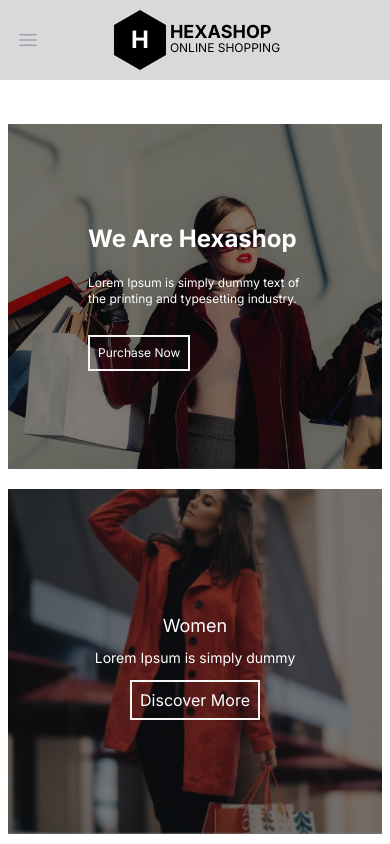
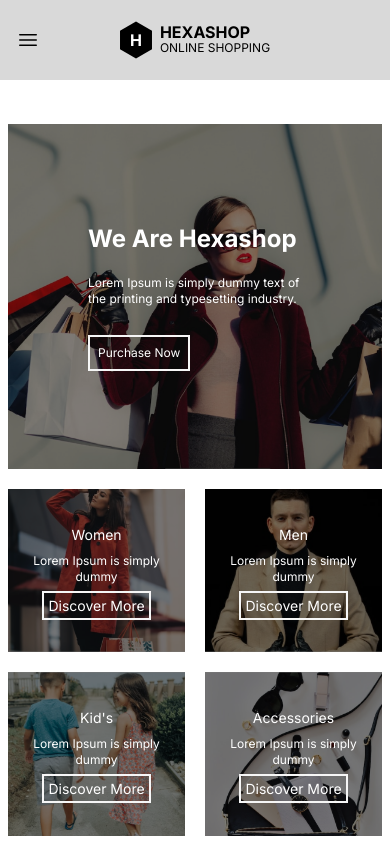
Before and after one commit to hanawazaki/hexastore, a Vue app: page /#/ in a window 390 px wide. Shown: the top 844 px of the page. Built offline with nearby package versions, Linux system fonts and the light colour scheme.

Commit message:
responsive navbar + hero

```diff
--- a/src/components/CategoryBox.vue
+++ b/src/components/CategoryBox.vue
@@ -3,17 +3,17 @@
     <div class="absolute z-1 bg-shade w-full h-full"></div>
     <!--  -->
     <div
-      class="content-box w-full text-white absolute z-2 px-5 top-[50%] translate-y-[-50%] xl:content-box-xl xl2:content-box-xl2"
+      class="content-box w-full text-white absolute z-2 px-2 lg:px-5 top-[50%] translate-y-[-50%] xl:content-box-xl xl2:content-box-xl2"
     >
-      <h1 class="text-lg font-normal mb-2 xl:title-xl xl2:title-xl2">
+      <h1 class="text-sm lg:text-lg font-normal mb-2 xl:title-xl xl2:title-xl2">
         {{ category }}
       </h1>
-      <p class="text-sm font-normal mb-5 xl:desc-xl xl2:desc-xl2">
+      <p class="text-xs font-normal mb-2 md:mb-5 xl:desc-xl xl2:desc-xl2">
         {{ description }}
       </p>
       <RouterLink
         :to="link"
-        class="border-2 border-greyCst bg-transparent px-2 py-2 md:button-md lg:button-lg xl:button-xl xl2:button-xl2 hover:bg-white hover:text-black"
+        class="border-2 border-greyCst bg-transparent w-full text-sm lg:text-lg p-[0.25rem] md:button-md lg:button-lg xl:button-xl xl2:button-xl2 hover:bg-white hover:text-black"
       >
         Discover More
       </RouterLink>
--- a/src/components/Logo.vue
+++ b/src/components/Logo.vue
@@ -2,6 +2,7 @@
   <div class="flex items-center">
     <div class="relative">
       <svg
+        class="w-8 mr-2 lg:w-[60px]"
         xmlns="http://www.w3.org/2000/svg"
         width="60"
         height="60"
@@ -14,14 +15,14 @@
         />
       </svg>
       <label
-        class="absolute font-bold text-2xl z-10 top-[14px] left-[21px]"
+        class="absolute font-bold text-base lg:text-2xl z-10 top-[18px] lg:top-[14px] left-[10px] lg:left-[21px]"
         :class="`text-${variant == 'black' ? 'white' : 'black'}`"
         >H</label
       >
     </div>
     <div class="flex flex-col gap-0">
       <h2
-        class="text-lg leading-4 font-bold"
+        class="text-base leading-4 lg:text-lg font-bold"
         :class="variant === 'black' ? 'text-black' : 'text-white'"
       >
         HEXASHOP
--- a/src/components/Navbar.vue
+++ b/src/components/Navbar.vue
@@ -5,7 +5,7 @@
         <div class="absolute inset-y-0 left-0 flex items-center md:hidden">
           <!-- Mobile menu button-->
           <DisclosureButton
-            class="inline-flex items-center justify-center rounded-md p-2 text-gray-400 hover:bg-gray-700 hover:text-white focus:outline-none focus:ring-2 focus:ring-inset focus:ring-white"
+            class="inline-flex items-center justify-center rounded-md p-2 text-black hover:bg-gray-700 hover:text-white focus:outline-none focus:ring-2 focus:ring-inset focus:ring-white"
           >
             <span class="sr-only">Open main menu</span>
             <Bars3Icon v-if="!open" class="block h-6 w-6" aria-hidden="true" />
@@ -43,19 +43,18 @@
 
     <DisclosurePanel class="md:hidden">
       <div class="space-y-1 px-2 pb-3 pt-2">
-        <DisclosureButton
+        <RouterLink
           v-for="item in navigation"
           :key="item.name"
-          as="a"
-          :href="item.href"
+          :to="item.href"
           :class="[
             item.current
               ? 'bg-gray-900 text-white'
-              : 'text-gray-300 hover:bg-gray-700 hover:text-white',
+              : 'text-black hover:bg-black hover:text-white',
             'block rounded-md px-3 py-2 text-base font-medium',
           ]"
           :aria-current="item.current ? 'page' : undefined"
-          >{{ item.name }}</DisclosureButton
+          >{{ item.name }}</RouterLink
         >
       </div>
     </DisclosurePanel>
--- a/src/pages/HomeView.vue
+++ b/src/pages/HomeView.vue
@@ -1,7 +1,7 @@
 <template>
   <section class="hero mx-auto max-w-7xl px-2 sm:px-6 lg:px-8">
-    <div class="grid grid-cols-1 md:grid-cols-4 gap-5 my-[44px]">
-      <div class="relative sm:mx-auto md:row-span-2 md:col-span-2">
+    <div class="flex flex-col sm:flex-row gap-5 my-[44px]">
+      <div class="relative mx-auto w-12/12 md:w-6/12">
         <div
           class="text absolute z-1 bg-shade w-full h-full max-w-lg sm:max-w-xl"
         ></div>
@@ -15,7 +15,7 @@
               We Are Hexashop
             </h1>
             <p
-              class="text-xs font-normal mb-7 md:pr-16 sm:text-sm md:text-base"
+              class="text-xs font-normal mb-7 lg:pr-16 sm:text-sm md:text-base"
             >
               Lorem Ipsum is simply dummy text of the printing and typesetting
               industry.
@@ -34,6 +34,7 @@
         />
       </div>
 
+      <div class="mx-auto w-12/12 md:w-6/12 grid grid-cols-2 grid-rows-2 gap-5">
         <CategoryBox
           v-for="cat in categories"
           :key="cat.id"
@@ -42,6 +43,7 @@
           :description="cat.desc"
           :link="cat.link"
         />
+      </div>
     </div>
   </section>
   <section class="products">
```
Lines whose indentation alone changed are shown as unchanged.
